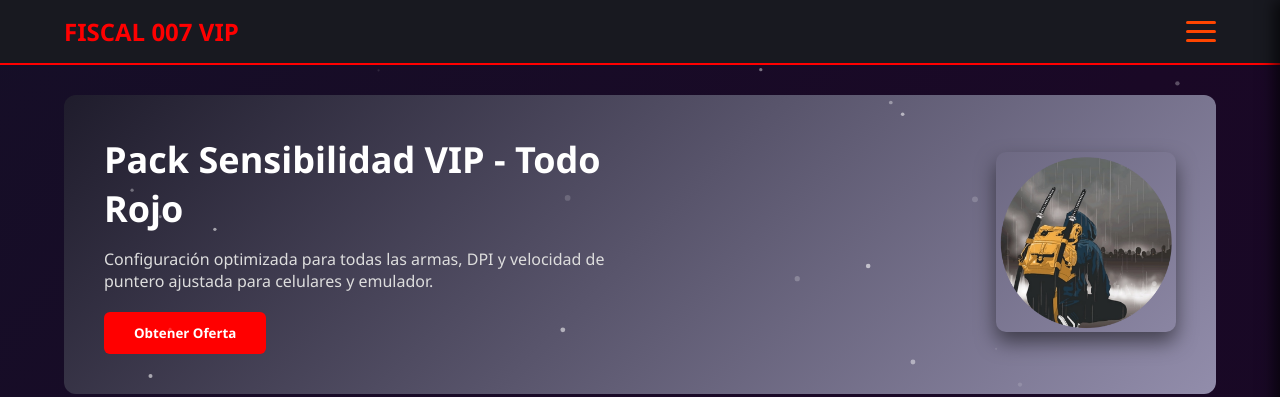
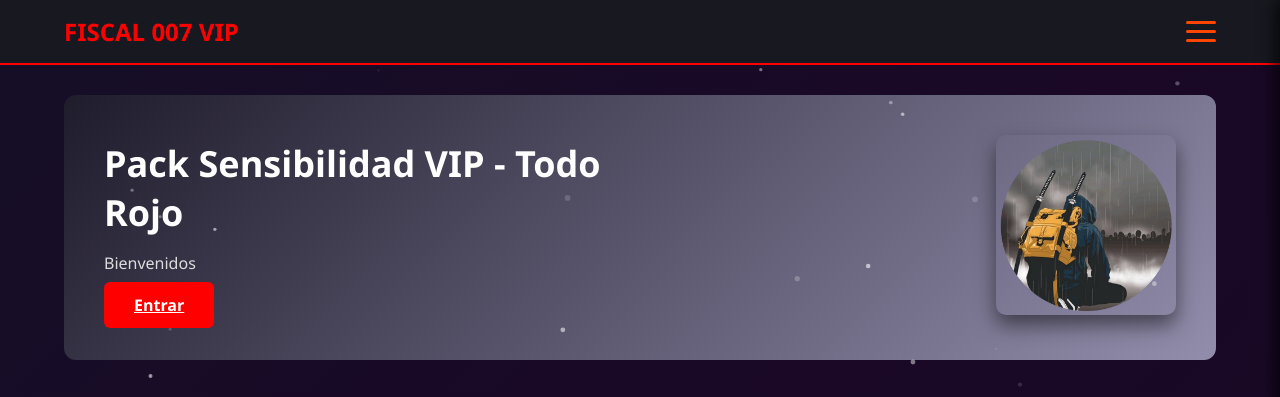
Before and after one commit to fiscal007officialvip-hacks/sensi-hack, a plain HTML site: page index.html in a window 1280 px wide. Shown: the top 397 px of the page. Drawn offline with nearby package versions, Linux system fonts and the light colour scheme.

Commit message:
Add files via upload

```diff
--- a/index.html
+++ b/index.html
@@ -254,7 +254,7 @@
 }
 
 .close-btn:hover {
-    color: #ff4500;
+    color: #ff0000;
 }
     </style>
 </head>
@@ -289,8 +289,8 @@
     <section class="hero">
         <div class="hero-text">
             <h1>Pack Sensibilidad VIP - Todo Rojo</h1>
-            <p>Configuración optimizada para todas las armas, DPI y velocidad de puntero ajustada para celulares y emulador.</p>
-            <button class="btn" style="width: auto; padding: 12px 30px;">Obtener Oferta</button>
+            <p>Bienvenidos</p>
+           <a href="#panel" class="btn" style="width: auto; padding: 12px 30px;">Entrar</a>
         </div>
         <div class="hero-img">
             <!-- Imagen del banner -->
```
